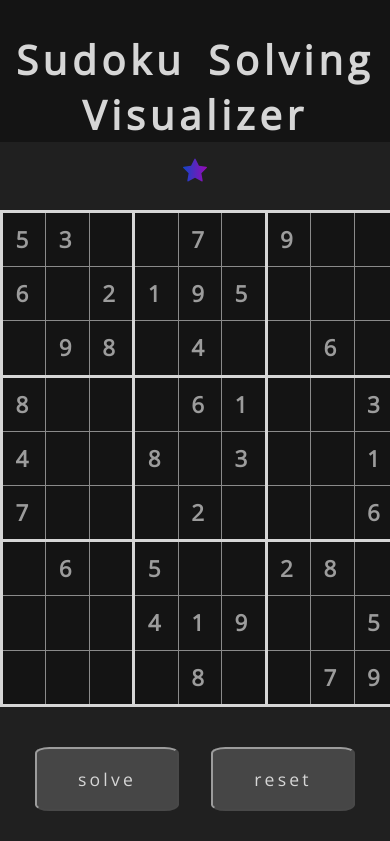
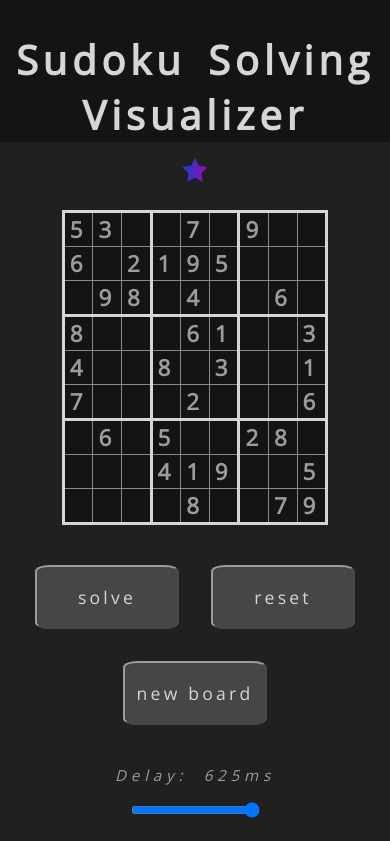
Before and after one commit to wyattp23/sudoku-solving-visualizer, a React (Create React App) app: page / in a window 390 px wide. Shown: the top 841 px of the page. Built offline with nearby package versions, Linux system fonts and the light colour scheme.

Commit message:
Scale down board for mobile.

```diff
--- a/src/index.css
+++ b/src/index.css
@@ -1,6 +1,8 @@
 @import url('https://fonts.googleapis.com/css2?family=Open+Sans&display=swap');
 
 :root {
+  --size-divisor: 1;
+
   --font-basic: 'Open Sans', sans-serif;
   --fs-header: 2.5rem;
   --fs-large: 1.4rem;
@@ -17,6 +19,12 @@
   --button-hover-bg-color: rgb(209, 209, 209);
   --button-active-bg-color: rgb(255, 0, 0);
   --cell-border-color: rgb(138, 138, 138);
+}
+
+@media (max-width : 540px) {
+  :root {
+    --size-divisor: 2
+  }
 }
 
 body {
@@ -110,7 +118,6 @@
 
 #board {
   margin: 1.5rem auto;
-  min-width: 25rem;
   border-spacing: 0;
   border-collapse: collapse;
 }
@@ -124,8 +131,8 @@
 }
 
 .cell {
-  height: 3.2rem;
-  width: 3.2rem;
+  height: calc(3.2rem / var(--size-divisor));
+  width: calc(3.2rem / var(--size-divisor));
   text-align: center;
   border: 0.1rem solid var(--cell-border-color);
   font-size: var(--fs-large);
```
